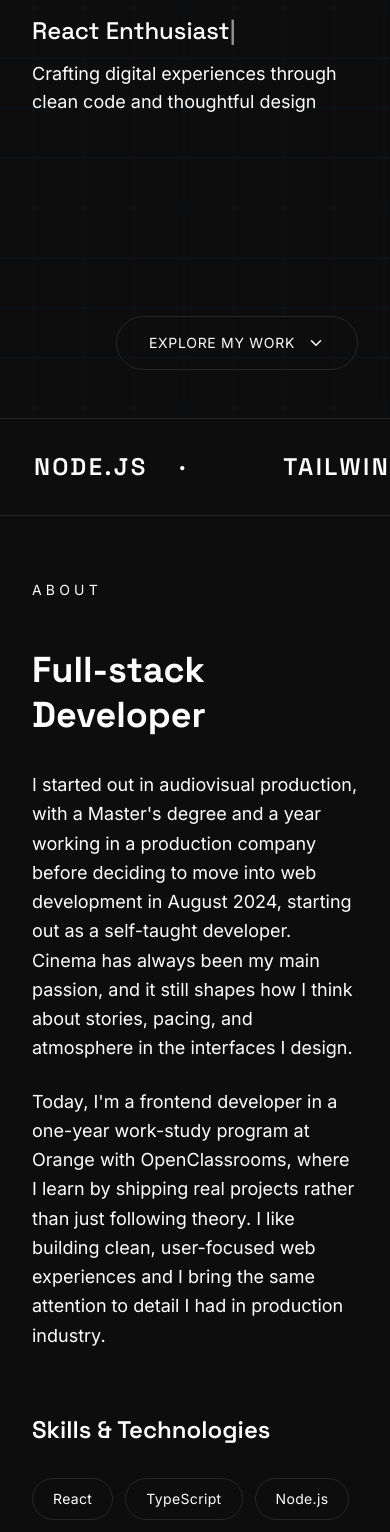
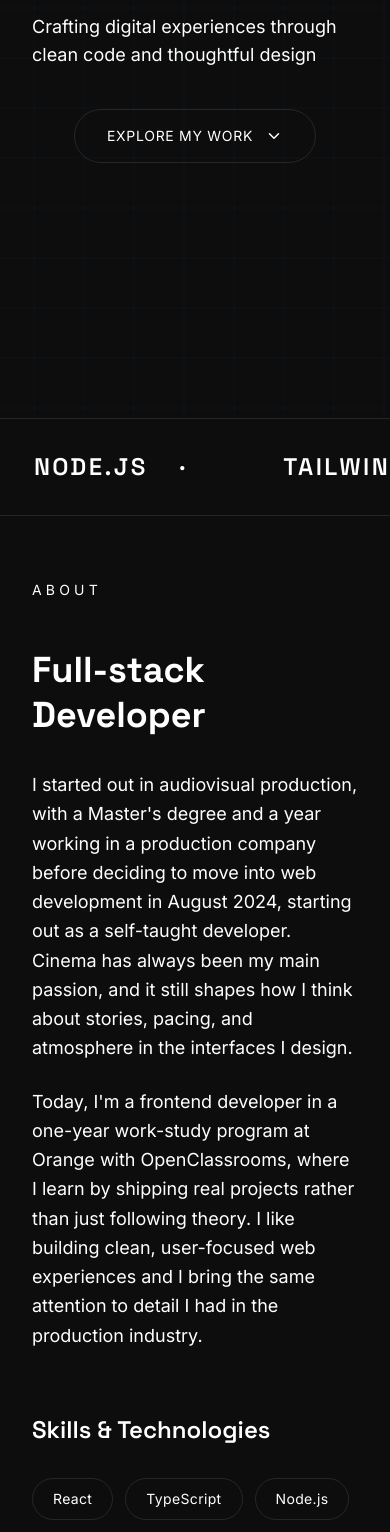
Before and after one commit to WAndrea0207/Portfolio-Andrea-Will, a React (Vite) app: page / in a window 390 px wide. Shown: the part 426-1958 px from the top of the page. Built offline with nearby package versions, Linux system fonts and the light colour scheme.

Commit message:
feat: restructure App component layout and enhance accessibility in various components

```diff
--- a/src/app/App.tsx
+++ b/src/app/App.tsx
@@ -12,7 +12,8 @@ export default function App() {
     <div className="min-h-screen bg-background text-foreground overflow-x-hidden">
       <CustomCursor />
       <Navigation />
-      <Hero />
+      <main>
+        <Hero />
       <Marquee
         items={['React', 'TypeScript', 'Node.js', 'Tailwind', 'Figma', 'Git', 'Docker', 'MySQL']}
         duration={25}
@@ -21,6 +22,7 @@ export default function App() {
       <Experience />
       <Projects />
       <Contact />
+      </main>
     </div>
   );
 }
--- a/src/app/components/About.tsx
+++ b/src/app/components/About.tsx
@@ -74,7 +74,7 @@ export function About() {
                 </p>
                 <p>
                   Today, I'm a frontend developer in a one-year work-study program at Orange with OpenClassrooms, where I learn by shipping real projects rather than just following theory.
-                  I like building clean, user-focused web experiences and I bring the same attention to detail I had in production industry.
+                  I like building clean, user-focused web experiences and I bring the same attention to detail I had in the production industry.
 
                 </p>
               </div>
--- a/src/app/components/Hero.tsx
+++ b/src/app/components/Hero.tsx
@@ -100,6 +100,10 @@ export function Hero() {
           >
             Crafting digital experiences through clean code and thoughtful design
           </motion.p>
+
+          <div className="flex justify-center mt-10 md:hidden">
+            <ScrollButton targetId="about" label="Explore my work" />
+          </div>
         </motion.div>
       </div>
 
@@ -116,7 +120,7 @@ export function Hero() {
         initial={{ opacity: 0, x: 40 }}
         animate={{ opacity: 1, x: 0 }}
         transition={{ duration: 0.8, delay: 0.8 }}
-        className="absolute right-8 bottom-12 md:right-12"
+        className="hidden md:block absolute right-8 bottom-12 md:right-12"
       >
         <ScrollButton targetId="about" label="Explore my work" />
       </motion.div>
--- a/src/app/components/Marquee.tsx
+++ b/src/app/components/Marquee.tsx
@@ -10,7 +10,7 @@ export function Marquee({
   direction = 'left',
 }: MarqueeProps) {
   return (
-    <div className="w-full overflow-hidden py-8 border-y border-foreground/10">
+    <div className="w-full overflow-hidden py-8 border-y border-foreground/10" aria-hidden="true">
       <div
         className="flex w-max"
         style={{
--- a/src/app/components/ProjectModal.tsx
+++ b/src/app/components/ProjectModal.tsx
@@ -59,6 +59,7 @@ export function ProjectModal({ project, isOpen, onClose }: ProjectModalProps) {
                   onClick={onClose}
                   className="text-foreground/50 hover:text-accent flex-shrink-0 ml-4"
                   type="button"
+                  aria-label="Close"
                 >
                   <X size={20} />
                 </button>
```
